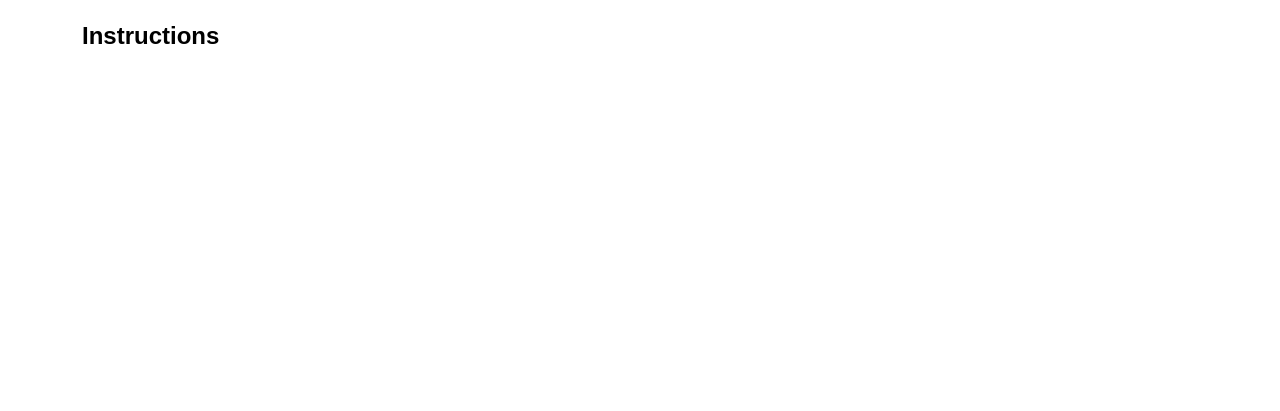
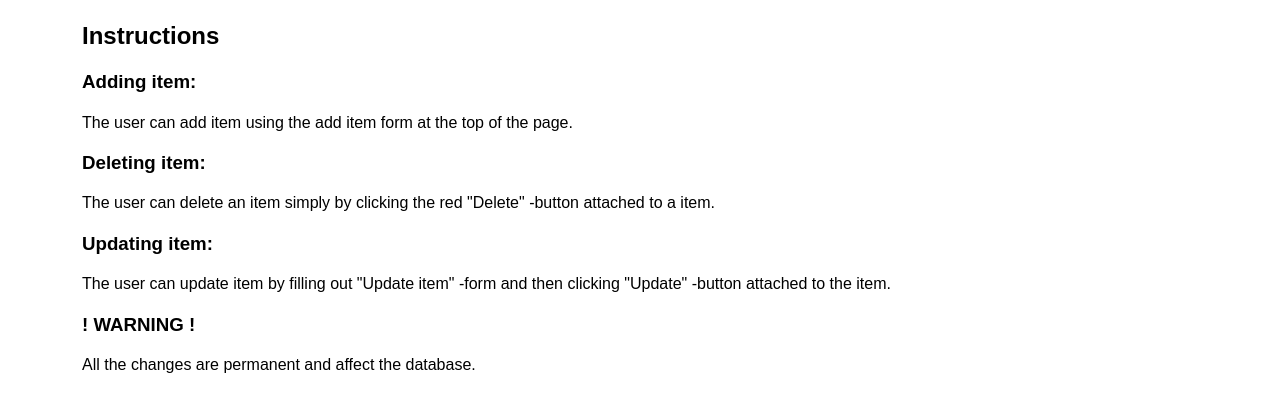
Before and after one commit to fuomI/ez-items-rest-api-frontend, a React (Create React App) app: page / in a window 1280 px wide. Shown: the part 1223-1634 px from the top of the page. Before the commit the page ends 1375 px from the top, so only its background shows below. Built offline with nearby package versions, Linux system fonts and the light colour scheme; no server answers.

Commit message:
Added mini instructions how to use

```diff
--- a/src/App.js
+++ b/src/App.js
@@ -151,6 +151,14 @@ function App() {
       </div>
       <div>
           <h2>Instructions</h2>
+          <h3>Adding item:</h3>
+          <p>The user can add item using the add item form at the top of the page.</p>
+          <h3>Deleting item:</h3>
+          <p>The user can delete an item simply by clicking the red "Delete" -button attached to a item.</p>
+          <h3>Updating item:</h3>
+          <p>The user can update item by filling out "Update item" -form and then clicking "Update" -button attached to the item.</p>
+          <h3>! WARNING !</h3>
+          <p>All the changes are permanent and affect the database.</p>
       </div>
     </div>
   )
```
